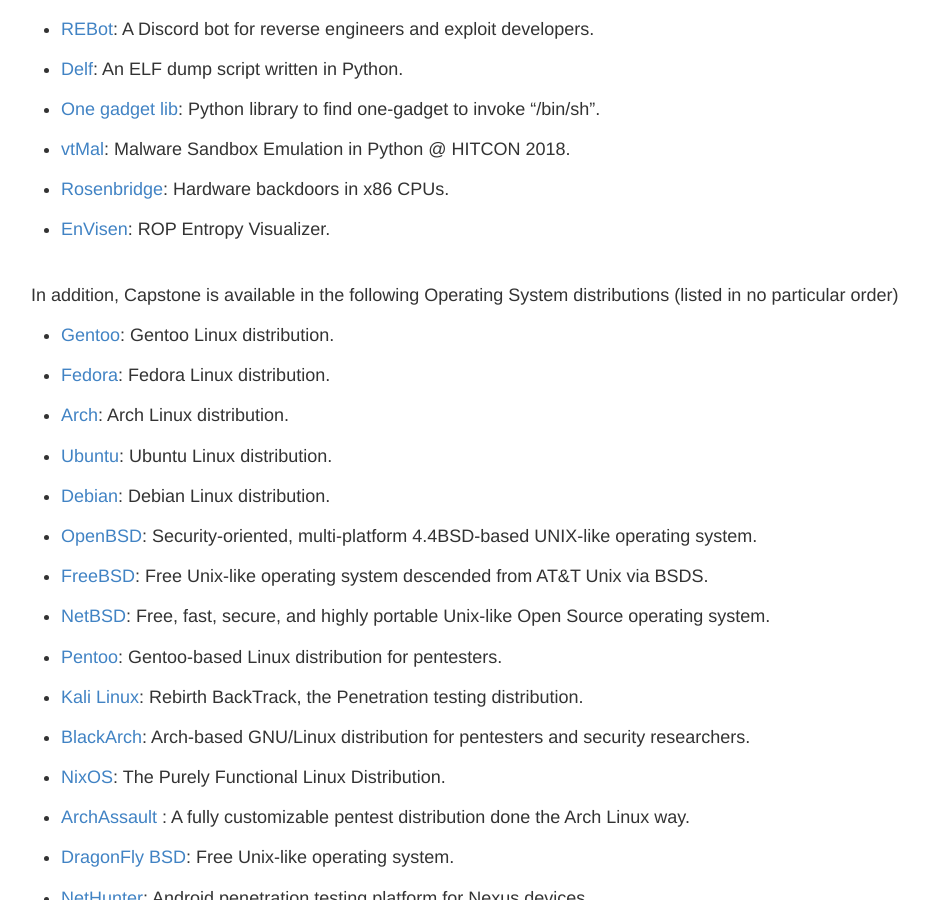
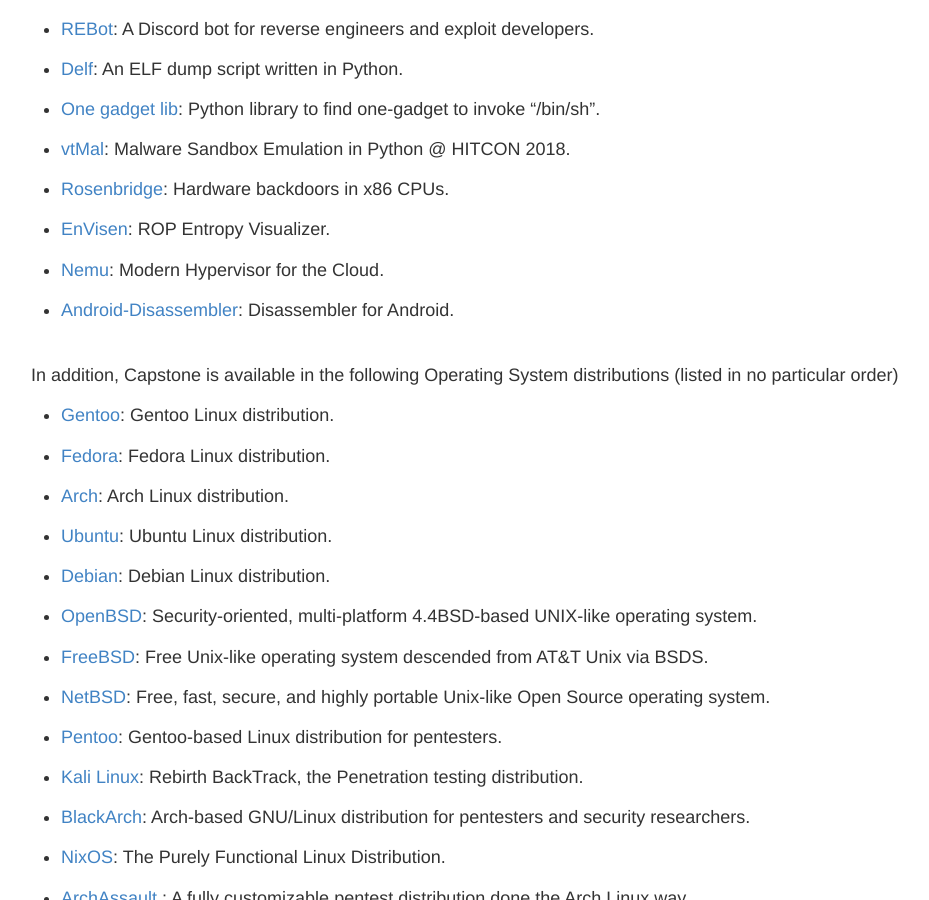
Before and after one commit to capstone-engine/capstone-engine.github.io, a Jekyll site: the page built from showcase.md, in a window 1280 px wide and 900 px high, scrolled down 16749 px. Shown: the whole window, without its empty margins (169-1098 px from the left). Built offline with Jekyll 4.4.1, drawn with Linux system fonts in a browser that asks for light colours.

Commit message:
showcase

```diff
--- a/showcase.md
+++ b/showcase.md
@@ -813,6 +813,10 @@
 
 - [EnVisen](https://analyze.polyverse.io): ROP Entropy Visualizer.
 
+- [Nemu](https://github.com/intel/nemu): Modern Hypervisor for the Cloud.
+
+- [Android-Disassembler](https://github.com/KYHSGeekCode/Android-Disassembler): Disassembler for Android.
+
 <br>
 In addition, Capstone is available in the following Operating System distributions (listed in no particular order)
 
```
Also changed, not shown: other parts of showcase.md (+1 -1 lines).
